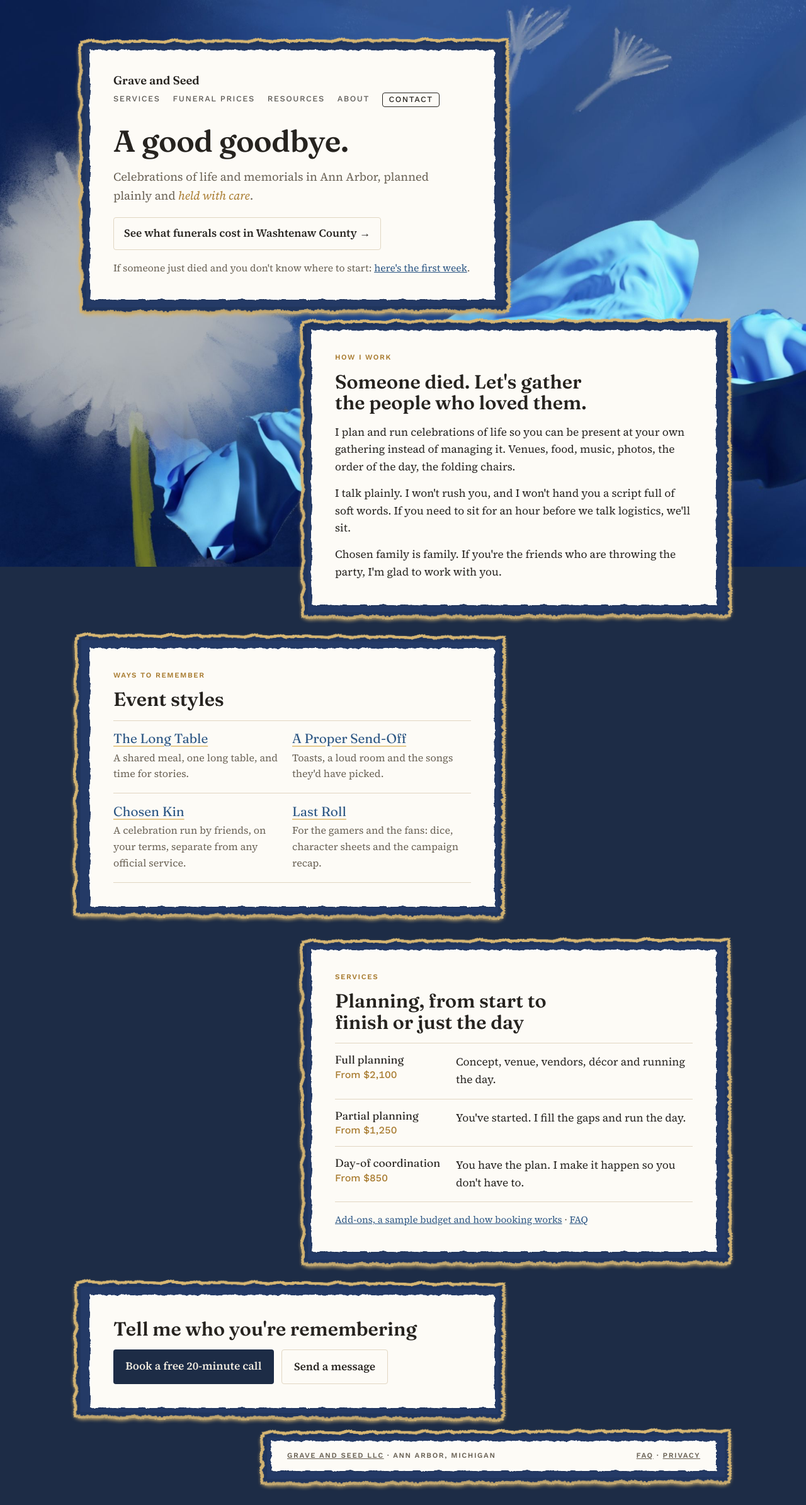
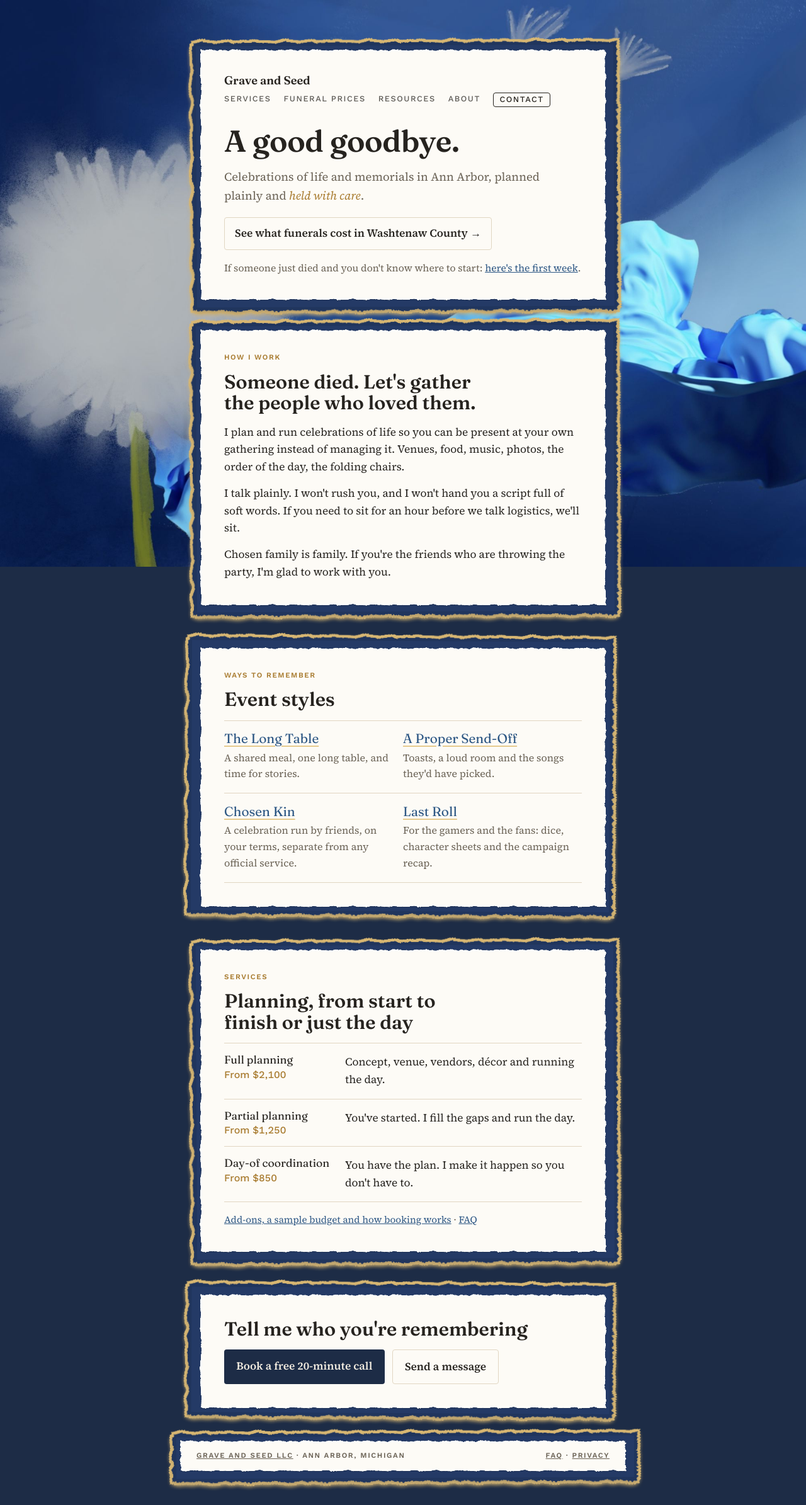
Before and after one commit to katekelley/graveandseed, a Jekyll site: the page built from index.html, in a window 1280 px wide. Shown: the whole page at 63% size. Built offline with Jekyll 4.4.1, drawn with Linux system fonts in a browser that asks for light colours.

Commit message:
Center all cards on desktop
Co-Authored-By: Claude Opus 5.5 <noreply@anthropic.com>
Claude-Session: https://claude.ai/code/session_011MgnuCgP3j7vY9GWkoifJs

```diff
--- a/_includes/head.html
+++ b/_includes/head.html
@@ -188,12 +188,11 @@ main .wrap > * { padding: clamp(1.4rem, 4vw, 2.25rem); margin: 0; }
 main .wrap > p.note { padding-block: 1rem; }
 @media (max-width: 560px) { header.soil .wrap, header.soil.slim .wrap, main .wrap, footer .wrap { margin-inline: 18px; width: auto; } header.soil .wrap::before, main .wrap > *::before, footer .wrap::before { inset: -9px -12px -12px -8px; } }
 @media (min-width: 1000px) {
-  header.soil .wrap, header.soil.slim .wrap { max-width: 40rem; margin-left: max(24px, calc(50% - 31rem)); }
+  header.soil .wrap, header.soil.slim .wrap { max-width: 40rem; margin-inline: auto; }
   main .wrap { max-width: 62rem; gap: 4.5rem; }
   main .wrap > * { width: min(40rem, 100%); }
-  main .wrap > *:nth-child(odd) { justify-self: end; }
-  main .wrap > *:nth-child(even) { justify-self: start; }
-  footer .wrap { max-width: 40rem; margin-right: max(24px, calc(50% - 31rem)); margin-left: auto; }
+  main .wrap > * { justify-self: center; }
+  footer .wrap { max-width: 40rem; margin-inline: auto; }
 }
 header.soil h1, header.soil.slim h1 { margin-top: 0.75rem; padding-top: 0; font-size: clamp(2.1rem, 6vw, 3rem); color: var(--ink); text-shadow: none; }
 header .lede, header.soil.slim .lede { font-size: 1.15rem; color: var(--muted); }
```
